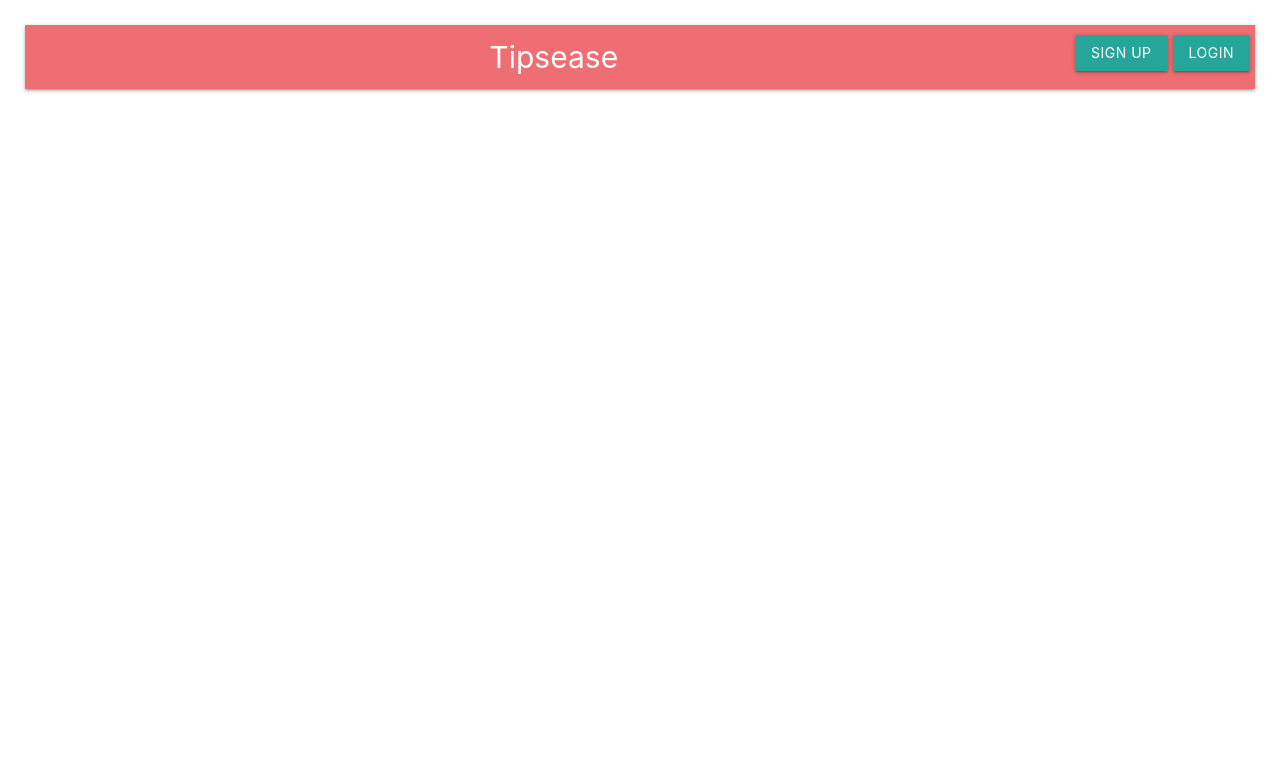
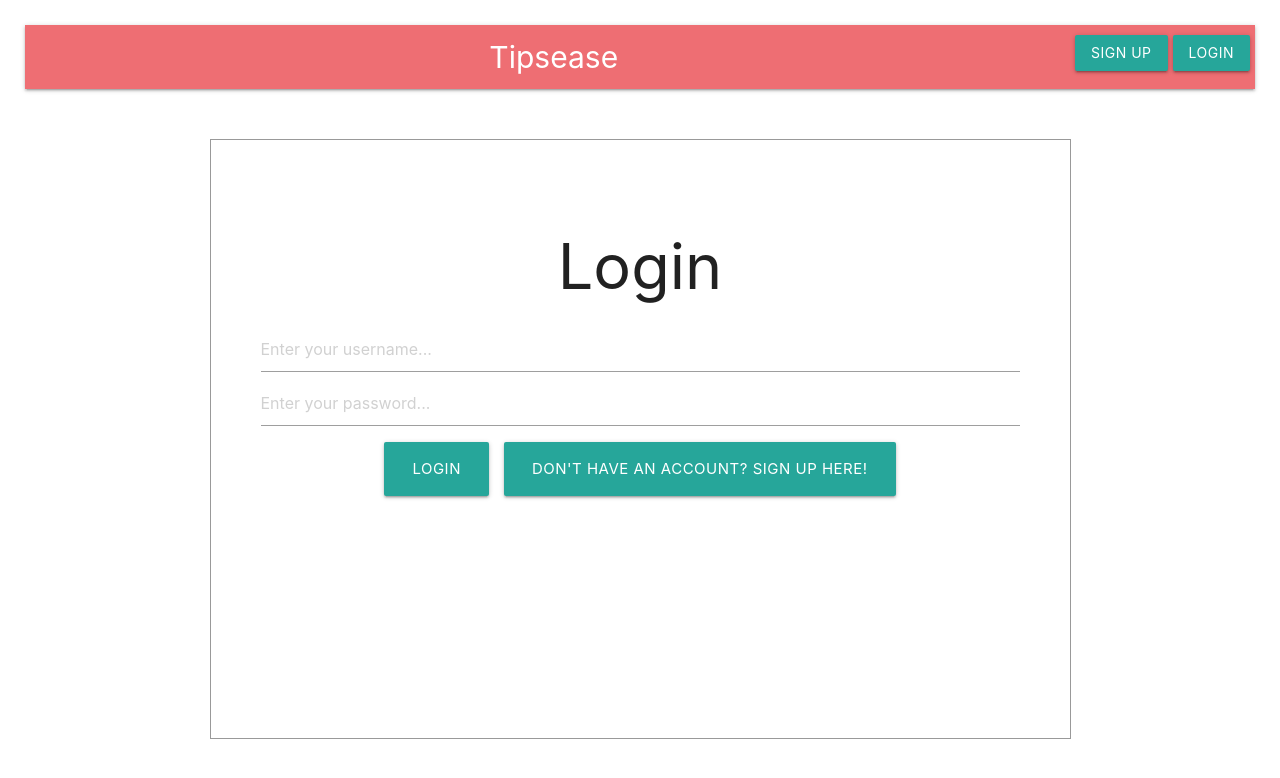
Before and after one commit to tipsease-06-10/frontend, a React (Create React App) app in the folder tipsease/: page / in a window 1280 px wide. Shown: the top 778 px of the page. Built offline with nearby package versions, Linux system fonts and the light colour scheme.

Commit message:
Got App functioning again with no errors

```diff
--- a/tipsease/src/App.css
+++ b/tipsease/src/App.css
@@ -27,8 +27,3 @@ span {
   font-size: 2rem;
   padding-left: 7.5px;
 }
-
-.hero {
-  padding: 0 10px;
-  width: 100%;
-}
--- a/tipsease/src/App.js
+++ b/tipsease/src/App.js
@@ -1,7 +1,6 @@
 import React from 'react';
-import { LoginContainer } from './components';
-import NavBar from './components/NavBar';
-import { Route } from 'react-router-dom';
+import { NavBar, LoginContainer } from './components';
+import { BrowserRouter as Route } from 'react-router-dom';
 
 import './App.css';
 
@@ -9,11 +8,11 @@ function App() {
   return (
     <div className='App'>
       <NavBar />
+      <LoginContainer />
       <div>
       <Route path='/login' component={LoginContainer} />
       </div>
     </div>
-
   );
 }
 
```
Also changed, not shown: tipsease/src/Components/NavBar.js (+3 -4 lines).
